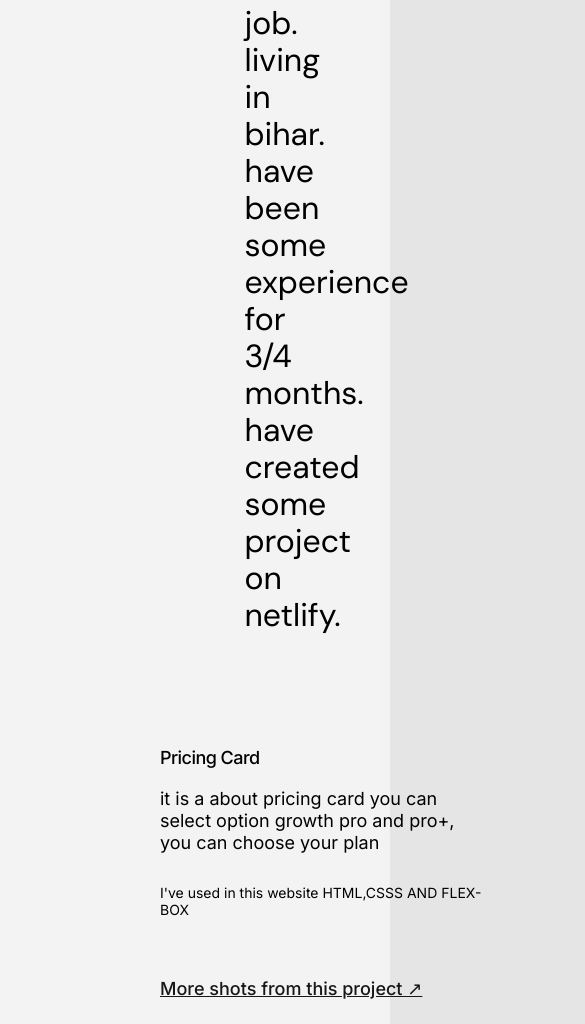
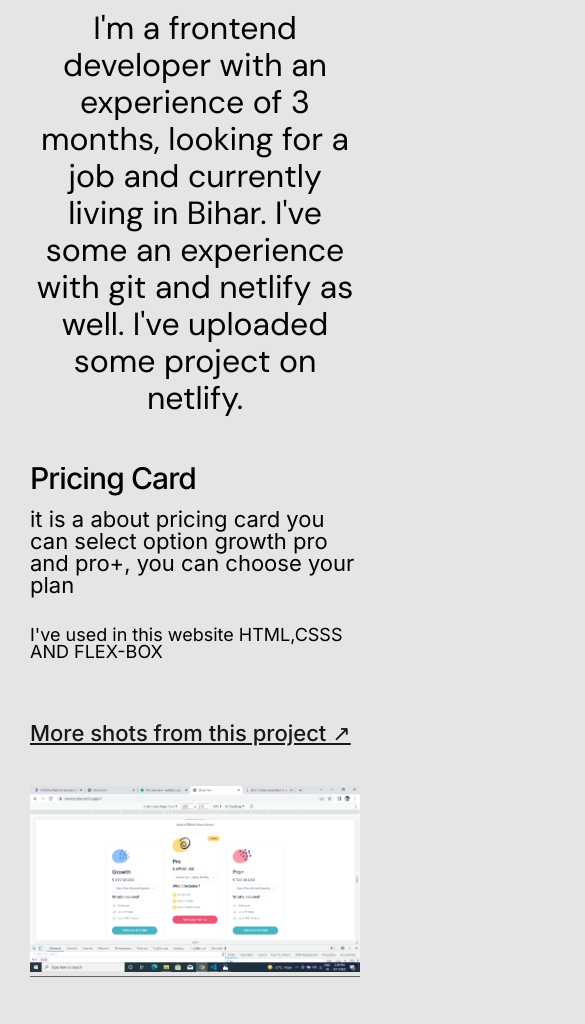
Before and after one commit to roshankumar0/portfolio, a plain HTML site: page index.html in a window 390 px wide. Shown: the part 524-1548 px from the top of the page, 585 px wide, since content can reach past the window. Drawn offline with Linux system fonts and the light colour scheme.

Commit message:
mobile responsive

```diff
--- a/index.html
+++ b/index.html
@@ -14,7 +14,7 @@
         <ul>
           <li>work</li>
           <li>about</li>
-          <li>playground</li>
+          <!-- <li>playground</li> -->
           <li>contact</li>
         </ul>
       </nav>
@@ -23,9 +23,9 @@
           <div class="about__me">
             <h1>Hello, I’m Roshan.</h1>
             <p>
-              I'm a frontend developer. looking for a job. living in bihar. have
-              been some experience for 3/4 months. have created some project on
-              netlify.
+              I'm a frontend developer with an experience of 3 months, looking
+              for a job and currently living in Bihar. I've some an experience
+              with git and netlify as well. I've uploaded some project on netlify.
             </p>
           </div>
           <div class="about__work">
--- a/style.css
+++ b/style.css
@@ -13,13 +13,13 @@
   --bg-color: #e5e5e5;
 }
 body {
-  background: var(--bg-color);
+  background: #e5e5e5;
 }
 .wrapper {
   max-width: 1120px;
-  background: var(--main-white);
   margin: 0 auto;
-  padding: 102px 160px 108px 160px;
+  /* padding: 102px 160px 108px 160px; */
+  padding-top: 102px;
 }
 .navigation {
   display: flex;
@@ -65,12 +65,17 @@ body {
 .about__me {
   display: flex;
   margin-top: 113px;
-  gap: 60px;
+  text-align: start;
 }
 .about__work {
   display: flex;
+  justify-content: space-between;
   margin-top: 113px;
   border-bottom: 1.5px solid var(--main-gray);
+  overflow: hidden;
+}
+.about__project {
+  text-align: left;
 }
 .about__project h2 {
   font-family: Inter;
@@ -104,11 +109,7 @@ body {
   color: var(--main-black);
 }
 .my__image {
-  height: 364.6781311035156px;
-  width: 640px;
-  left: 480px;
-  top: 0px;
-  border-radius: 0px;
+  max-width: 640px;
 }
 .my__image img {
   width: 100%;
@@ -126,7 +127,7 @@ body {
 .footer {
   display: flex;
   justify-content: space-between;
-  margin-top: 40px;
+  margin-top: 200px;
 }
 .footer ul {
   display: flex;
@@ -140,3 +141,83 @@ body {
   text-align: left;
   justify-content: space-between;
 }
+@media (min-width: 1025px) and (max-width: 1440px) {
+  .wrapper {
+    max-width: 90vw;
+  }
+  .footer {
+    margin: 50px 0;
+  }
+}
+@media (min-width: 768px) and (max-width: 1024px) {
+  .wrapper {
+    padding: 27px;
+  }
+  .about__me p {
+    font-size: 27px;
+    width: 55%;
+  }
+  .about__me h1 {
+    width: 45%;
+    font-size: 54px;
+  }
+  .navigation span {
+    font-size: 34px;
+  }
+}
+
+@media (max-width: 767px) {
+  .wrapper {
+    padding: 30px;
+  }
+  .about__me {
+    flex-direction: column;
+    align-items: center;
+    text-align: center;
+  }
+  .about__me h1 {
+    width: 100%;
+    margin-bottom: 40px;
+  }
+  .about__me p {
+    width: 100%;
+  }
+  .navigation {
+    flex-direction: column;
+  }
+  .navigation ul {
+    flex-direction: column;
+    width: 100%;
+    align-items: center;
+  }
+  .navigation ul li {
+    line-height: 60px;
+  }
+
+  .about__project h2 {
+    font-size: 30px;
+  }
+  .about__project__info p {
+    font-size: 22px;
+  }
+  .about__project__info {
+    font-size: 18px;
+  }
+  .about__project a {
+    font-size: 22px;
+  }
+  .footer {
+    display: block;
+    margin-top: 70px;
+  }.footer__logo {
+    text-align: center;
+    margin-bottom: 40px;
+  }
+  .about__work{
+    display: block;
+    margin: 50px 0;
+  }
+  .my__image{
+    margin-top: 40px;
+  }
+}
```
